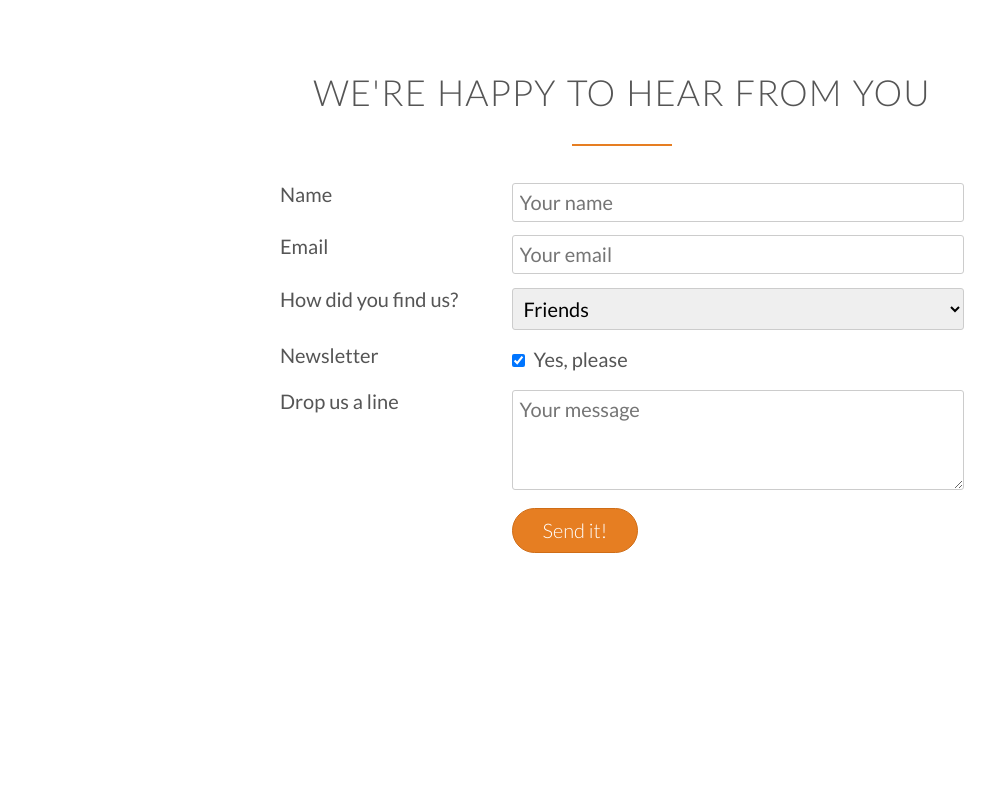
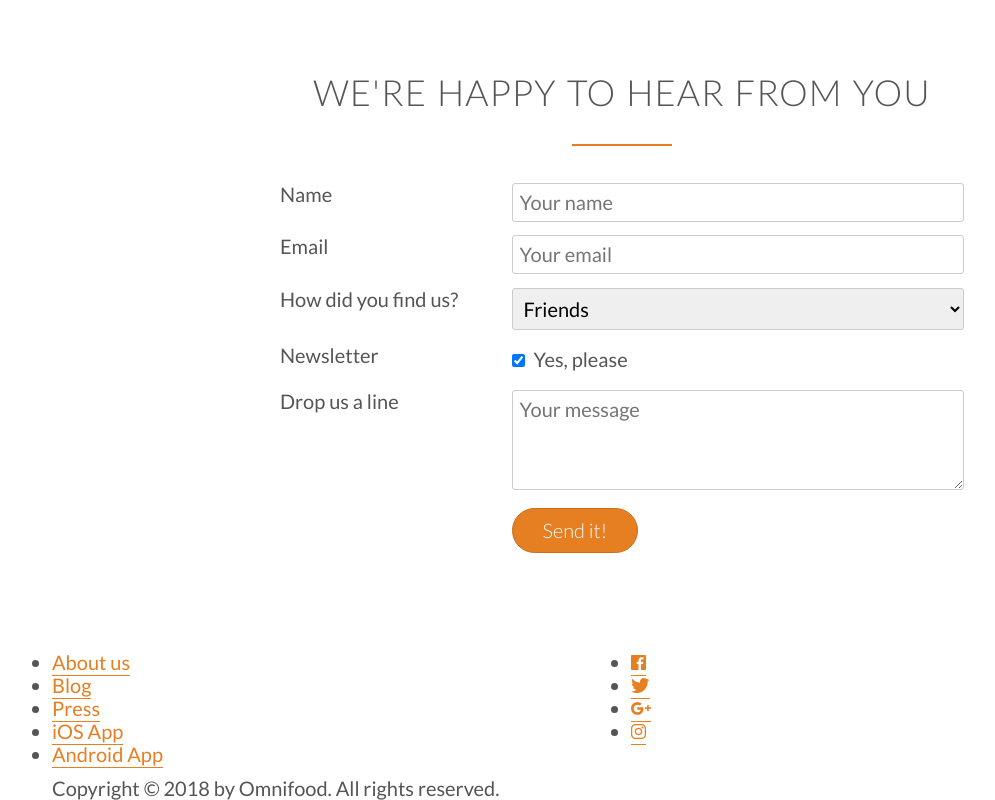
Before and after one commit to youngDevelopman/Omnifood, a plain HTML site: page index.html in a window 1280 px wide. Shown: the part 4638-5438 px from the top of the page, without its empty margins (18-1013 px from the left). Before the commit the page ends 5278 px from the top, so only its background shows below. Drawn offline with Linux system fonts and the light colour scheme.

Commit message:
building the footer

```diff
--- a/index.html
+++ b/index.html
@@ -397,12 +397,40 @@
                         <label>&nbsp;</label>
                     </div>
                     <div class="col span-2-of-3">
-                       <input type="submit" class value="Send it!">
+                       <input type="submit" value="Send it!">
                     </div>
                 </div>
             </form>
         </div>
     </section>
+
+    <footer>
+        <div class="row">
+            <div class="col span-1-of-2">
+                <ul class="footer-nav">
+                    <li><a href="#">About us</a></li>
+                    <li><a href="#">Blog</a></li>
+                    <li><a href="#">Press</a></li>
+                    <li><a href="#">iOS App</a></li>
+                    <li><a href="#">Android App</a></li>
+                </ul>
+            </div>
+            <div class="col span-1-of-2">
+                <ul class="social-links">
+                    <li><a href="#"><i class="ion-logo-facebook"></i></a></li>
+                    <li><a href="#"><i class="ion-logo-twitter"></i></a></li>
+                    <li><a href="#"><i class="ion-logo-googleplus"></i></a></li>
+                    <li><a href="#"><i class="ion-logo-instagram"></i></a></li>
+                </ul>
+            </div>
+        </div>
+        <div class="row">
+            <p>
+                Copyright &copy; 2018 by Omnifood. All rights reserved.
+            </p>
+        </div>
+
+    </footer>
 
 </body>
 
@@ -411,15 +439,18 @@
 
 
 <!--
-Section 7: Contact form
-Title: We're happy to hear from you
+Section 8: Footer
+Title: None
 
-Fields to include:
-Name
-Email
-How did you find us?
-Newsletter
-Drop us a line
+Navigation:
+1. About us
+2. Blog
+3. Press
+4. iOS App
+5. Android App
+
+Also include links to facebook, twitter, google+ and Instagram accounts.
+
 
 
 -->
```
Also changed, not shown: 1 other file.
